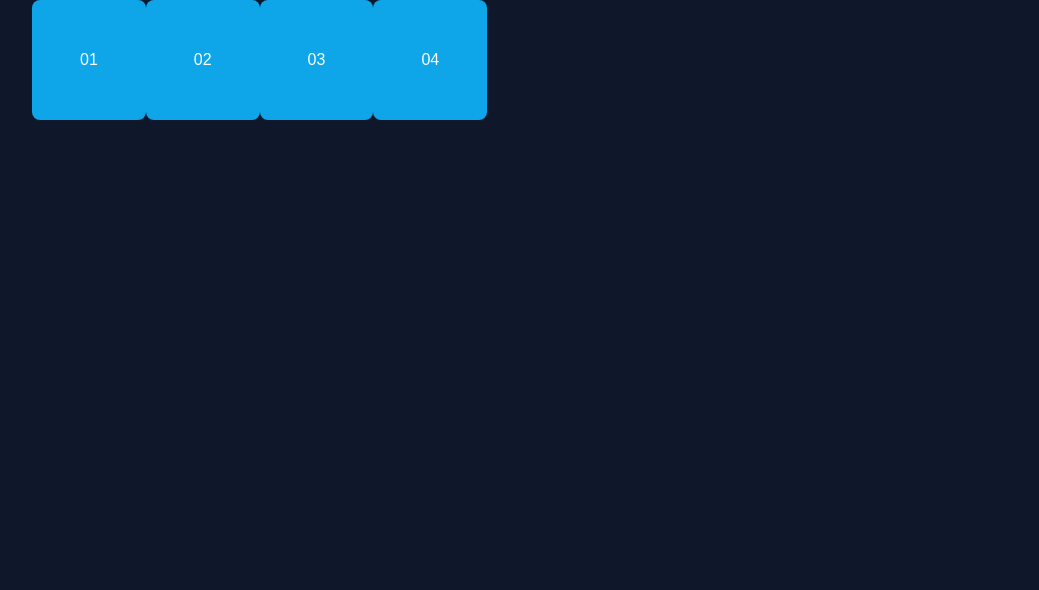
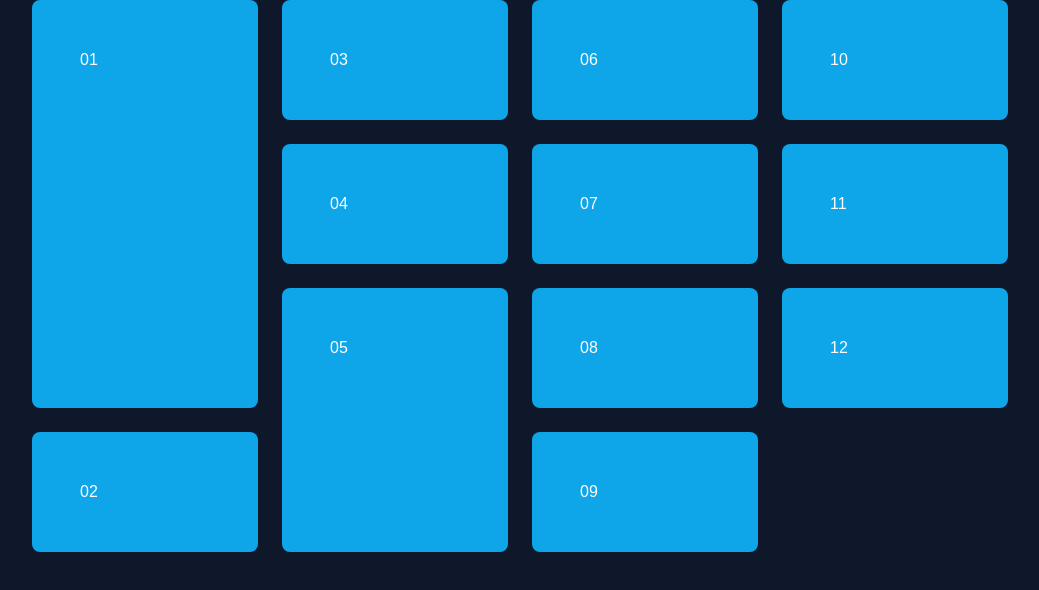
Before and after one commit to Nathan-Mwai/Learning-tailwind, a Next.js app: page / in a window 1280 px wide. Shown: the top 590 px of the page, without its empty margins (120-1159 px from the left). Built offline with nearby package versions, Linux system fonts and the light colour scheme; a web font is replaced by a local one.

Commit message:
learning how to use row-span from grid

```diff
--- a/src/app/page.tsx
+++ b/src/app/page.tsx
@@ -48,11 +48,19 @@ export default function Home() {
       {/* Grids starts here */}
       <div className="h-screen text-white Parent bg-slate-900">
         <div className="container mx-auto">
-          <div className="grid grid-flow-col auto-cols-max">
-            <div className="p-6 rounded-lg bg-sky-500">01</div>
+          <div className="grid grid-rows-4 grid-flow-col gap-4">
+            <div className="p-6 rounded-lg bg-sky-500 row-span-3">01</div>
             <div className="p-6 rounded-lg bg-sky-500">02</div>
             <div className="p-6 rounded-lg bg-sky-500">03</div>
             <div className="p-6 rounded-lg bg-sky-500">04</div>
+            <div className="p-6 rounded-lg bg-sky-500 row-span-2">05</div>
+            <div className="p-6 rounded-lg bg-sky-500">06</div>
+            <div className="p-6 rounded-lg bg-sky-500">07</div>
+            <div className="p-6 rounded-lg bg-sky-500">08</div>
+            <div className="p-6 rounded-lg bg-sky-500">09</div>
+            <div className="p-6 rounded-lg bg-sky-500">10</div>
+            <div className="p-6 rounded-lg bg-sky-500">11</div>
+            <div className="p-6 rounded-lg bg-sky-500">12</div>
           </div>
         </div>
       </div>
```
